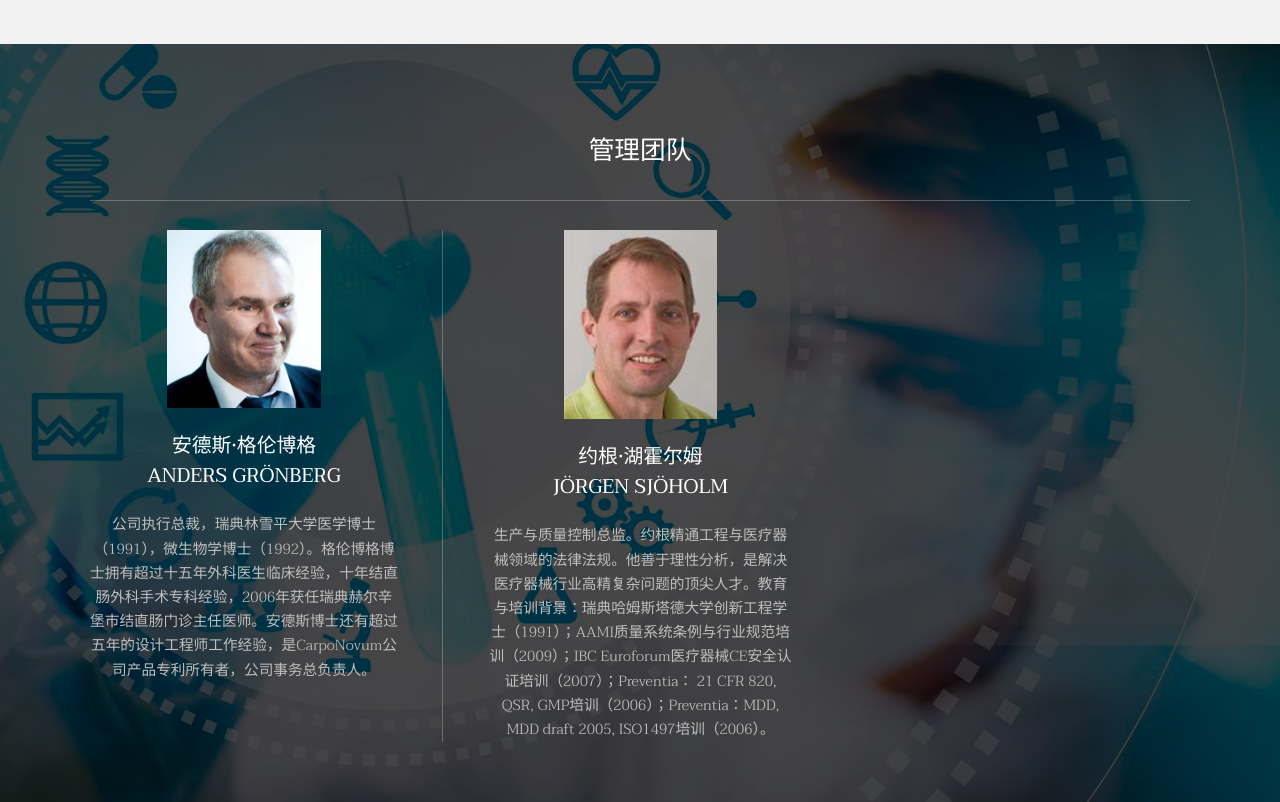
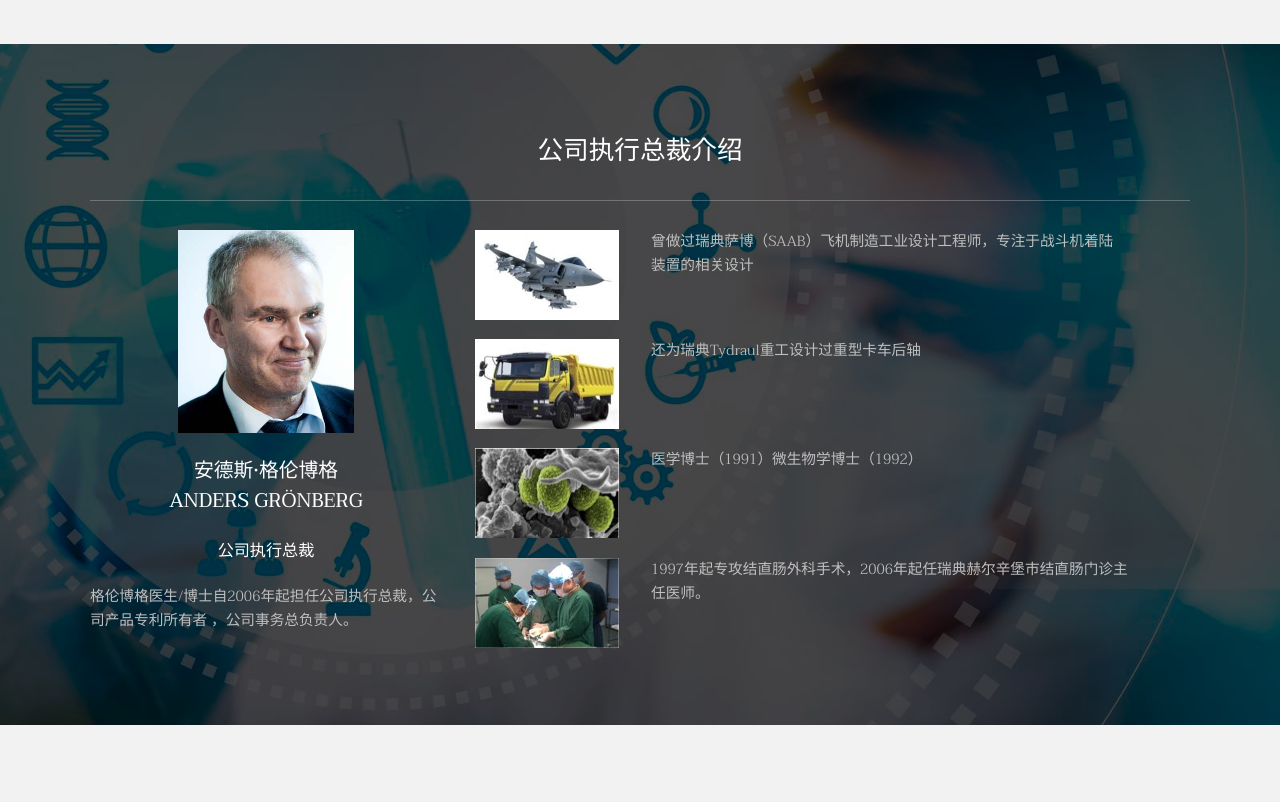
Before and after one commit to bohua/carponovum.cn, a plain HTML site: page app/index.html in a window 1280 px wide. Shown: the part 2860-3662 px from the top of the page. Drawn offline with Linux system fonts and the light colour scheme; some packages are replaced by stand-ins of ours.

Commit message:
revision 8.30

```diff
--- a/app/assets/css/carponovum.css
+++ b/app/assets/css/carponovum.css
@@ -50,3 +50,7 @@ and (-webkit-min-device-pixel-ratio: 2) {
 .center-align{
     text-align: center;
 }
+
+.ceo_box .row {
+    margin-bottom: 10px;
+}
--- a/app/assets/src/js/dictionary.js
+++ b/app/assets/src/js/dictionary.js
@@ -211,29 +211,44 @@ var dict = {
     },
 
 
-    home_ManagementTeam_1: {
-        zh: "管理团队",
-        en: "Management Team "
+    home_ManagementTeam_title_1: {
+        zh: "公司执行总裁介绍",
+        en: "CEO of CarpoNovum"
     },
 
-    home_ManagementTeam_2_title: {
+    home_ManagementTeam_title_2: {
         zh: "安德斯·格伦博格\n Anders Grönberg",
         en: "Anders Grönberg"
     },
 
-    home_ManagementTeam_2: {
-        zh: "公司执行总裁，瑞典林雪平大学医学博士 （1991），微生物学博士（1992）。格伦博格博士拥有超过十五年外科医生临床经验，十年结直肠外科手术专科经验，2006年获任瑞典赫尔辛堡市结直肠门诊主任医师。安德斯博士还有超过五年的设计工程师工作经验，是CarpoNovum公司产品专利所有者，公司事务总负责人。",
-        en: "Qualified as MD from the University of Linköping 1989 and has over 15 years surgical practice with 10 years focused on colorectal cancer surgery. He was appointed as senior clinician at the Colorectal Surgical Clinic in 2006. Anders Grönberg also holds a PhD in microbiology and defended his dissertation at Linköping University Hospital 1992. He has also worked as a design engineer for more than 5 years. He is also inventor and has run the business for 3 years."
+    home_ManagementTeam_title_3: {
+        zh: "公司执行总裁",
+        en: "CEO of CarpoNovum"
     },
 
-    home_ManagementTeam_3_title: {
-        zh: "约根·湖霍尔姆\n Jörgen Sjöholm",
-        en: "Jörgen Sjöholm"
+    home_ManagementTeam_title_4: {
+        zh: "格伦博格医生/博士自2006年起担任公司执行总裁，公司产品专利所有者 ，公司事务总负责人。 ",
+        en: "CEO of CarpoNovum since 2006. CarpoNovum company product patent owner, corporate affairs general manager."
+    },
+
+    home_ManagementTeam_1: {
+        zh: "曾做过瑞典萨博（SAAB）飞机制造工业设计工程师，专注于战斗机着陆装置的相关设计",
+        en: "Former design engineer at SAAB aircraft industry in Linköping, focused on landing gear on fighter jets."
+    },
+
+    home_ManagementTeam_2: {
+        zh: "还为瑞典Tydraul重工设计过重型卡车后轴",
+        en: "Former design engineer at Tydraul Sweden focused on rear axle at heavy duty trucks."
     },
 
     home_ManagementTeam_3: {
-        zh: "生产与质量控制总监。约根精通工程与医疗器械领域的法律法规。他善于理性分析，是解决医疗器械行业高精复杂问题的顶尖人才。教育与培训背景：瑞典哈姆斯塔德大学创新工程学士（1991）；AAMI质量系统条例与行业规范培训（2009）；IBC Euroforum医疗器械CE安全认证培训（2007）；Preventia： 21 CFR 820, QSR, GMP培训（2006）；Preventia：MDD, MDD draft 2005, ISO1497培训（2006）。",
-        en: "QRM specializes in the interface between engineering and regulatory affairs in medical device development. He has a logical and analytical mind, which is crucial for the highly complex issues in the medical device industry. Education: BSc Innovation Engineering, Halmstad University (1991), Quality System Regulation and industry practice; AAMI (2009), CE-marking of medical devices; IBC Euroforum (2007), 21 CFR 820, QSR, GMP; Preventia (2006), MDD, MDD draft 2005, ISO1497; Preventia (2006)"
+        zh: "医学博士（1991）微生物学博士（1992）",
+        en: "Doctor in Microbiology (PhD) (1992)."
+    },
+
+    home_ManagementTeam_4: {
+        zh: "1997年起专攻结直肠外科手术，2006年起任瑞典赫尔辛堡市结直肠门诊主任医师。",
+        en: "Speicalist in colorectal surgery since 1997. Chief physician of the colorectal surgery 2006"
     },
 
     home_BoardOfDirectors_1: {
--- a/app/assets/src/template/home.html
+++ b/app/assets/src/template/home.html
@@ -92,31 +92,57 @@
 <section id="Management" class="wrapper style3">
     <div class="inner">
         <header class="align-center">
-            <h2 translate="home_ManagementTeam_1"></h2>
+            <h2 translate="home_ManagementTeam_title_1"></h2>
         </header>
 
         <hr>
 
-        <div class="flexgrid">
-            <div class="double-item-layout">
-                <header>
+        <div class="row">
+            <div class="4u 12u$(small)">
+                <header class="center-align">
                     <div class="image fit management_profile">
                         <img src="images/AndersG.jpg" alt=""/>
                     </div>
                     <br>
-                    <h3 style="white-space: pre-line;" translate="home_ManagementTeam_2_title"></h3>
+                    <h3 style="white-space: pre-line;" translate="home_ManagementTeam_title_2"></h3>
+                    <h4 translate="home_ManagementTeam_title_3"></h4>
                 </header>
-                <p translate="home_ManagementTeam_2"></p>
+
+                <p translate="home_ManagementTeam_title_4"></p>
             </div>
-            <div class="double-item-layout">
-                <header>
-                    <div class="image fit management_profile">
-                        <img src="images/JorgenS.jpg" alt=""/>
+            <div class="8u 12u$(small) ceo_box">
+                <div class="row">
+                    <div class="3u 12u$(small) center-align">
+                        <img src="images/ceo_1.jpg" alt=""/>
                     </div>
-                    <br>
-                    <h3 style="white-space: pre-line;" translate="home_ManagementTeam_3_title"></h3>
-                </header>
-                <p translate="home_ManagementTeam_3"></p>
+                    <div class="8u 12u$(small)">
+                        <p translate="home_ManagementTeam_1"></p>
+                    </div>
+                </div>
+                <div class="row">
+                    <div class="3u 12u$(small) center-align">
+                        <img src="images/ceo_2.jpg" alt=""/>
+                    </div>
+                    <div class="8u 12u$(small)">
+                        <p translate="home_ManagementTeam_2"></p>
+                    </div>
+                </div>
+                <div class="row">
+                    <div class="3u 12u$(small) center-align">
+                        <img src="images/ceo_3.jpg" alt=""/>
+                    </div>
+                    <div class="8u 12u$(small)">
+                        <p translate="home_ManagementTeam_3"></p>
+                    </div>
+                </div>
+                <div class="row">
+                    <div class="3u 12u$(small) center-align">
+                        <img src="images/ceo_4.jpg" alt=""/>
+                    </div>
+                    <div class="8u 12u$(small)">
+                        <p translate="home_ManagementTeam_4"></p>
+                    </div>
+                </div>
             </div>
         </div>
     </div>
```
